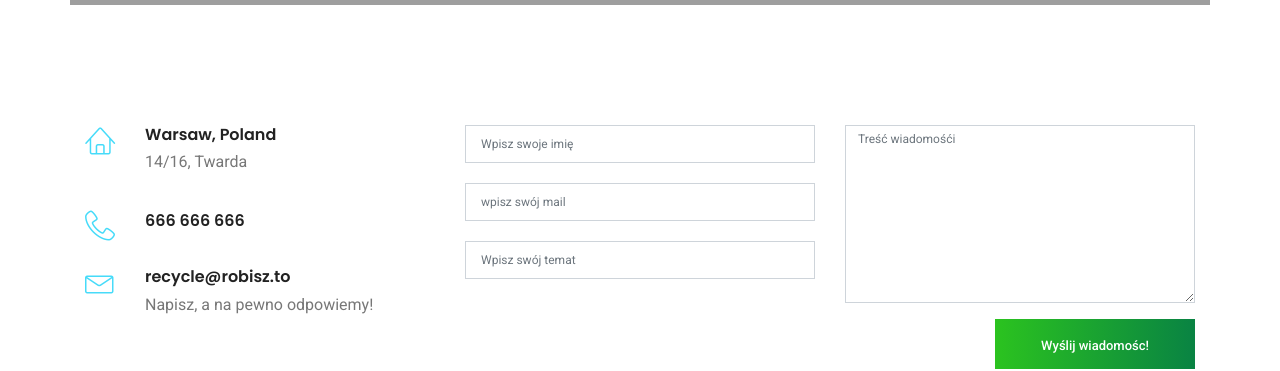
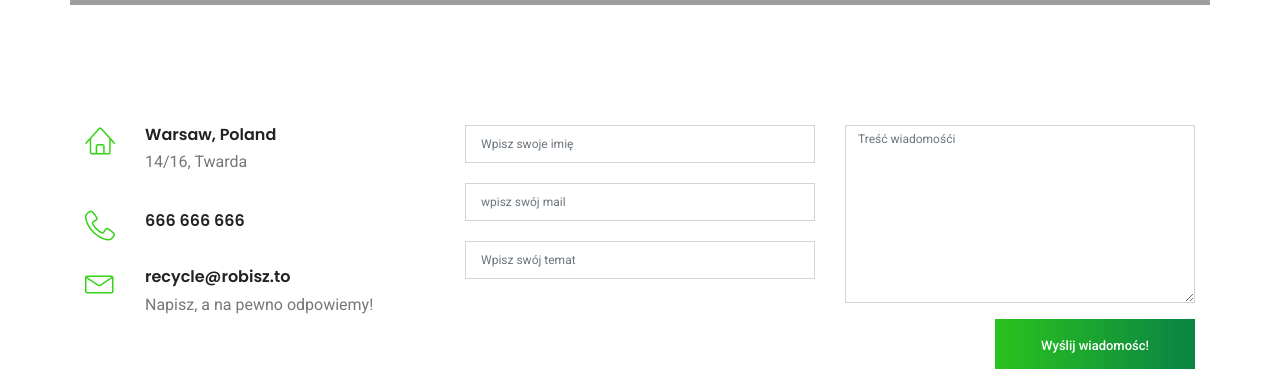
Before and after one commit to theConsite/recycle_site, a plain HTML site: page contact.html in a window 1280 px wide. Shown: the part 1040-1411 px from the top of the page. Drawn offline with nearby package versions, Linux system fonts and the light colour scheme; some packages are replaced by stand-ins of ours; grey boxes are pictures that could not be loaded.

Commit message:
Jeszcze kolorky

```diff
--- a/css/main.css
+++ b/css/main.css
@@ -2345,7 +2345,7 @@ body.mobile-nav-active #mobile-nav-toggle {
   .contact-page-area .single-contact-address .lnr {
     font-size: 30px;
     font-weight: 500;
-    color: #46dbf9;
+    color: #33D215;
     margin-right: 30px; }
 
 /*
```
